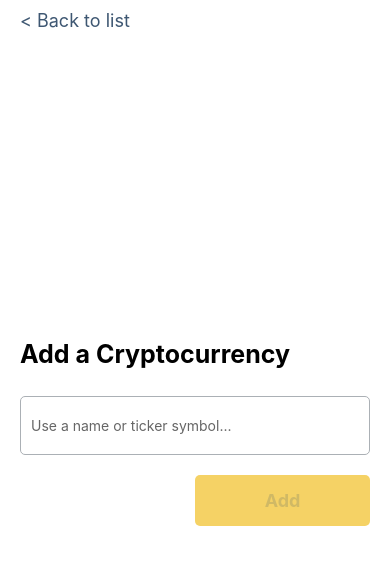
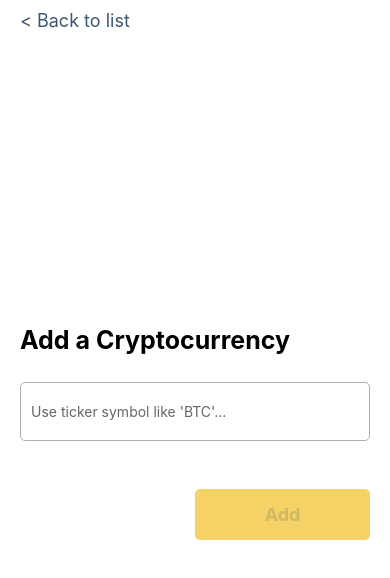
Before and after one commit to jhonnierandrey/ChallengeCriptoReactNative, a React Native app: screen /AddCoin in a window 390 px wide. Shown: the top 578 px of the page. Built offline with nearby package versions, Linux system fonts and the light colour scheme; no server answers.

Commit message:
0628 - implementing functionality to add new coins

```diff
--- a/src/components/AddCoin/AddCoin.tsx
+++ b/src/components/AddCoin/AddCoin.tsx
@@ -1,4 +1,4 @@
-import React, {useState} from 'react';
+import React, {useEffect, useState} from 'react';
 import {
   View,
   Text,
@@ -7,10 +7,51 @@ import {
   Pressable,
   TouchableOpacity,
 } from 'react-native';
+import {useDispatch} from 'react-redux';
 import {addCoinStyles} from './addCoinStyles';
+import {getCoinMetrics} from '../../redux/actions/cryptoActions';
 
 const AddCoin = ({navigation}) => {
-  const [coinTicker, setCoinTicker] = useState<string>('');
+  const dispatch = useDispatch();
+  const [coinTicker, setCoinTicker] = useState('');
+  const [isCoinAvailable, setIsCoinAvailable] = useState(false);
+
+  // check if ticker is available
+  useEffect(() => {
+    if (coinTicker.length === 3) {
+      verifyCoin(coinTicker);
+    } else {
+      setIsCoinAvailable(false);
+    }
+  }, [coinTicker]);
+
+  // task - move this call into redux
+  const verifyCoin = async (coin: string) => {
+    const url = `https://data.messari.io/api/v1/assets/${coin}`;
+
+    const response = await fetch(url, {
+      method: 'GET',
+      headers: {
+        'Content-Type': 'application/json',
+      },
+    });
+    const result = await response.json();
+    if (result?.data?.symbol) {
+      setIsCoinAvailable(true);
+    } else {
+      console.log('Unable to fetch.');
+      setIsCoinAvailable(false);
+    }
+  };
+
+  const addCoinHandler = () => {
+    // get coin metrics
+    // @ts-ignore
+    dispatch(getCoinMetrics(coinTicker));
+
+    // go to main screen
+    navigation.navigate('Home');
+  };
 
   return (
     <SafeAreaView style={addCoinStyles.container}>
@@ -25,17 +66,26 @@ const AddCoin = ({navigation}) => {
           <Text style={addCoinStyles.label}>Add a Cryptocurrency</Text>
           <TextInput
             style={addCoinStyles.input}
-            placeholder={'Use a name or ticker symbol...'}
+            placeholder={"Use ticker symbol like 'BTC'..."}
             placeholderTextColor={'#666666'}
             value={coinTicker}
             onChangeText={setCoinTicker}
           />
+          <View>
+            <Text style={addCoinStyles.coinChecker}>
+              {isCoinAvailable ? 'Available' : null}
+            </Text>
+          </View>
           <View style={addCoinStyles.submitBox}>
-            <Pressable style={addCoinStyles.btnAddCoin}>
+            <Pressable
+              style={addCoinStyles.btnAddCoin}
+              onPress={addCoinHandler}>
               <Text
                 style={[
                   addCoinStyles.btnAddCointText,
-                  coinTicker.length > 0 && addCoinStyles.btnStatusEnabled,
+                  coinTicker.length === 3 &&
+                    isCoinAvailable &&
+                    addCoinStyles.btnStatusEnabled,
                 ]}>
                 Add
               </Text>
--- a/src/components/AddCoin/addCoinStyles.ts
+++ b/src/components/AddCoin/addCoinStyles.ts
@@ -58,4 +58,10 @@ export const addCoinStyles = StyleSheet.create({
   btnStatusEnabled: {
     color: palette.blue,
   },
+  coinChecker: {
+    paddingVertical: 14,
+    color: palette.green,
+    fontWeight: 'bold',
+    fontSize: 14,
+  },
 });
```
